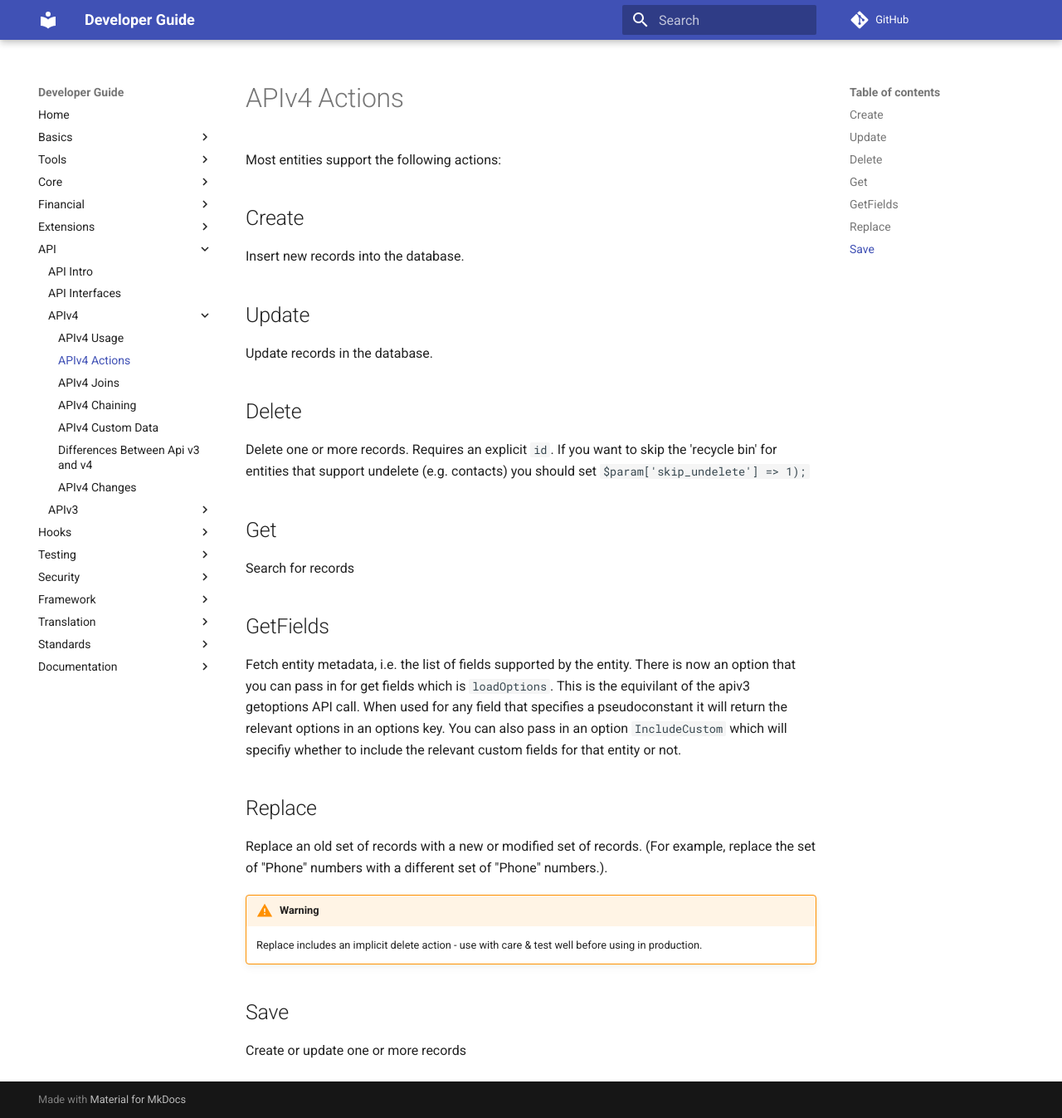
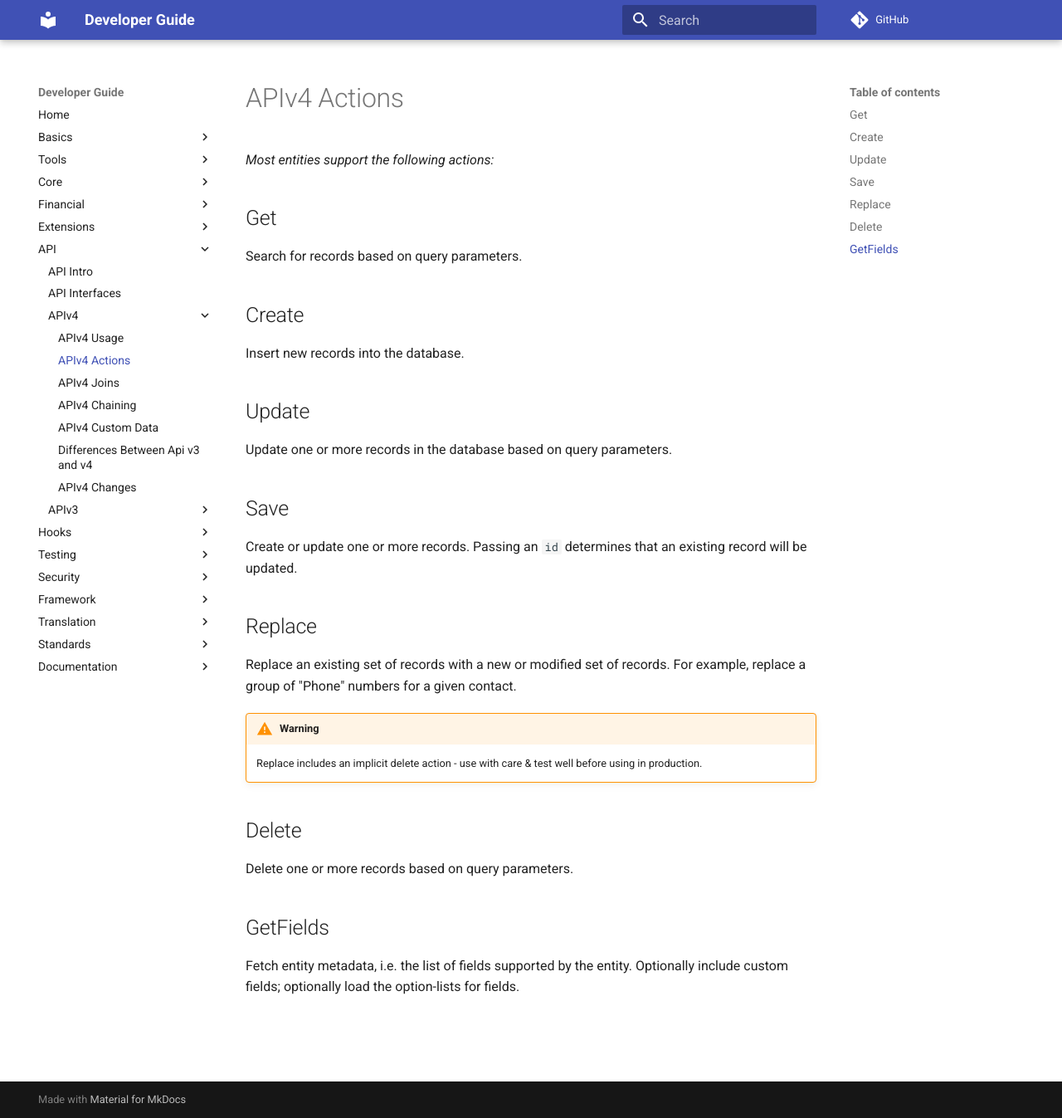
Before and after one commit to civicrm/civicrm-dev-docs, an MkDocs documentation site: the page built from docs/api/v4/actions.md, in a window 1280 px wide and 1347 px high. Shown: the whole window at 83% size. Built offline with MkDocs 1.6.1 and Material for MkDocs 9.7.7, drawn with Linux system fonts in a browser that asks for light colours; comment, search, counter and statistics services are not loaded; old or Windows-style settings are respelled for this version of MkDocs.

Commit message:
Edits to APIv4 section

```diff
--- a/docs/api/v4/actions.md
+++ b/docs/api/v4/actions.md
@@ -1,6 +1,10 @@
 # APIv4 Actions
 
-Most entities support the following actions:
+*Most entities support the following actions:*
+
+## Get
+
+Search for records based on query parameters.
 
 ## Create
 
@@ -8,27 +12,23 @@ Insert new records into the database.
 
 ## Update
 
-Update records in the database.
+Update one or more records in the database based on query parameters.
 
-## Delete
+## Save
 
-Delete one or more records. Requires an explicit `id`. If you want to skip the 'recycle bin' for entities that support undelete (e.g. contacts) you should set `$param['skip_undelete'] => 1);`
-
-## Get
-
-Search for records
-
-## GetFields
-
-Fetch entity metadata, i.e. the list of fields supported by the entity. There is now an option that you can pass in for get fields which is `loadOptions`. This is the equivilant of the apiv3 getoptions API call. When used for any field that specifies a pseudoconstant it will return the relevant options in an options key. You can also pass in an option `IncludeCustom` which will specifiy whether to include the relevant custom fields for that entity or not.
+Create or update one or more records. Passing an `id` determines that an existing record will be updated.
 
 ## Replace
 
-Replace an old set of records with a new or modified set of records. (For example, replace the set of "Phone" numbers with a different set of "Phone" numbers.).
+Replace an existing set of records with a new or modified set of records. For example, replace a group of "Phone" numbers for a given contact.
 
 !!! warning
     Replace includes an implicit delete action - use with care & test well before using in production.
 
-## Save
+## Delete
 
-Create or update one or more records
+Delete one or more records based on query parameters.
+
+## GetFields
+
+Fetch entity metadata, i.e. the list of fields supported by the entity. Optionally include custom fields; optionally load the option-lists for fields.
```
Also changed, not shown: docs/api/index.md (+1 -1 lines), docs/api/v4/chaining.md (+8 -6 lines), docs/api/v4/custom-data.md (+13 -3 lines), docs/api/v4/differences-with-v3.md (+9 -11 lines).
